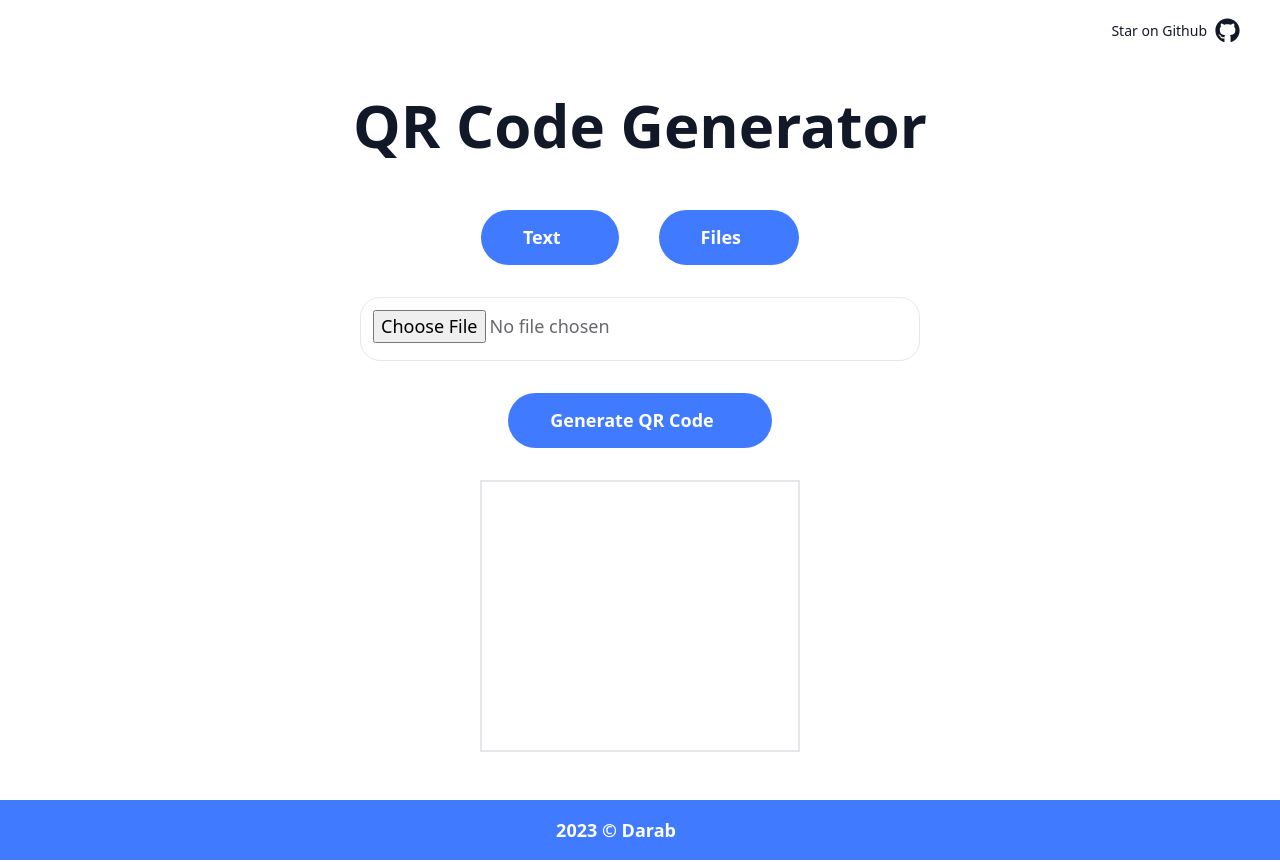
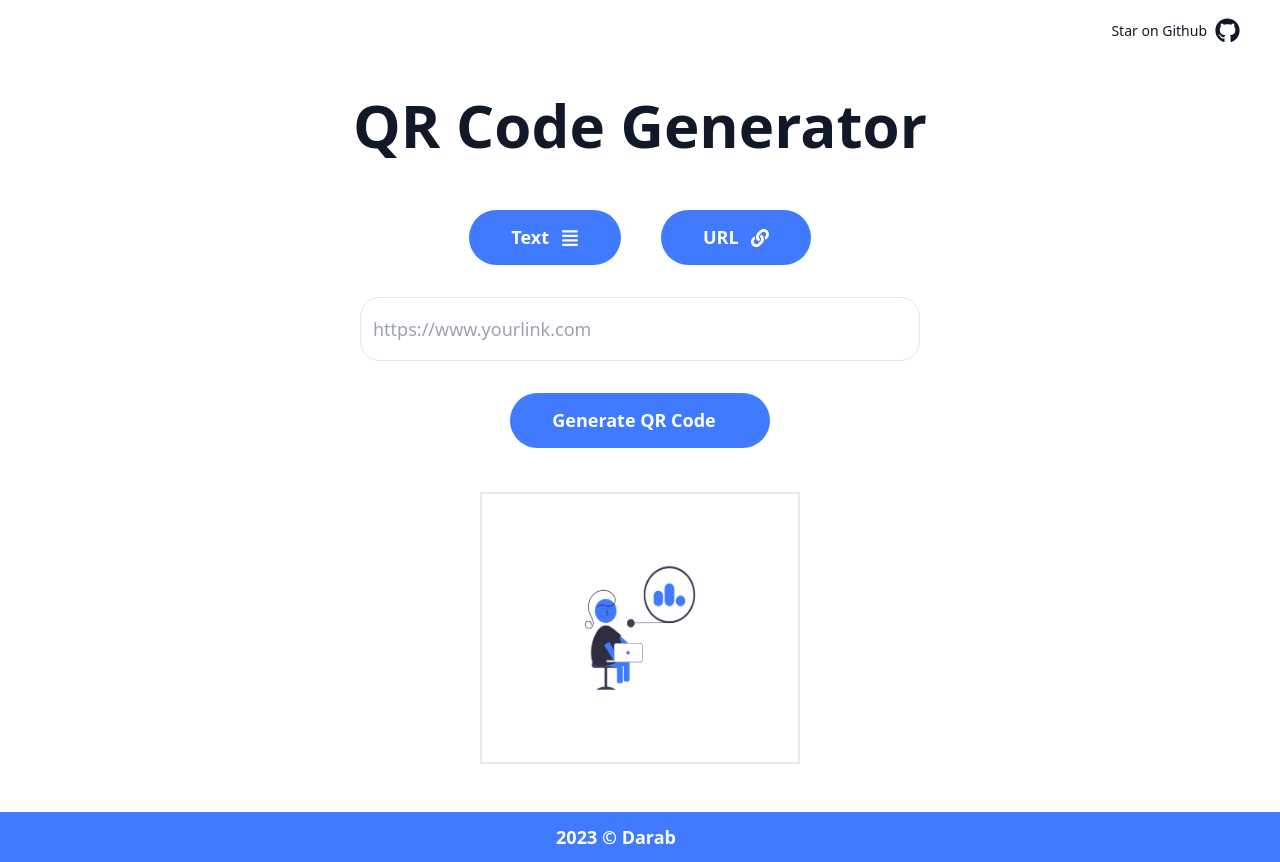
Before and after one commit to Darab-gif/qrcode, a React (Create React App) app: page /qr in a window 1280 px wide. Built offline with nearby package versions, Linux system fonts and the light colour scheme.

Commit message:
added url input form

```diff
--- a/src/components/Footer.jsx
+++ b/src/components/Footer.jsx
@@ -4,9 +4,18 @@ const Footer = () => {
   const date = new Date();
   const year = date.getFullYear();
   return (
-    <div className="flex lg:h-[60px] h-[30px] w-full justify-center items-center bg-primary   font-600 text-white text-normal">
+    <div className="flex lg:h-[50px] h-[30px] w-full justify-center items-center bg-primary   font-600 text-white text-normal">
       <div className="mr-[3rem]">
-        <span>{year}</span> <span>&copy; Darab</span>
+        <span>{year}</span>{" "}
+        <span>
+          &copy;{" "}
+          <a
+            href="https://www.linkedin.com/in/ahmid-raji-266592203"
+            className="font-700 cursor-pointer"
+          >
+            Darab
+          </a>
+        </span>
       </div>
     </div>
   );
--- a/src/components/QrCode.jsx
+++ b/src/components/QrCode.jsx
@@ -1,16 +1,16 @@
 import React, { useState } from "react";
-import { FaCloudDownloadAlt } from "react-icons/fa";
+import { FaCloudDownloadAlt, FaLink, FaAlignJustify } from "react-icons/fa";
 import Header from "./Header";
 import Button from "../reusables/Button";
 import empty from "../assets/empty.png";
 import Footer from "./Footer";
-import axios from "axios";
 import QRCode from "qrcode.react";
 
 const QrCode = () => {
   const [text, setText] = useState("");
-  const [file, setFile] = useState(null);
-  const [fileShortUrl, setFileShortUrl] = useState("");
+  const [url, setUrl] = useState("");
+  const [shortUrl, setShortUrl] = useState("");
+  const [display, setDisplay] = useState(false);
   const [qr, setQr] = useState(false);
 
   const handleTextChange = (ev) => {
@@ -18,97 +18,26 @@ const QrCode = () => {
   };
 
   //created file reader to handle the file input
-  const handleFileChange = (event) => {
-    const file = event.target.files[0];
-    console.log({file})
-    setFile(file);
+  const handleUrlChange = (event) => {
+    const url = event.target.value;
+    setUrl(url);
   };
 
+  //handle to the text submit button
+  const handleTextSubmit = (event) => {
+    event.preventDefault();
+    setText(text);
+
+    setDisplay(true);
+  };
+  const handleUrlSubmit = (event) => {
+    event.preventDefault();
+    setShortUrl(url);
+    setDisplay(true);
+  };
   const handleSwitch = (ev) => {
     setQr(!ev);
   };
-
-  const handleTextSubmit = async (event) => {
-    event.preventDefault();
-
-    /*if (text) {
-      try {
-        const response = await axios.post(
-          "https://tinyurl.com/api-create.php",
-          {
-            url: text,
-            domain: "tiny.one",
-            alias: "",
-            format: "json",
-            // Replace API_KEY with your TinyURL API key
-            api_key:
-              "nkSAyAXoCCNOsCaRM1JjxvAChHOfviDKZaDcWWAKxhGwc5eW1ypue9TH2N9w",
-          }
-        );
-        setText(response.data.short_url);
-      } catch (error) {
-        console.error(error);
-      }
-    }*/
-  };
-
-  const handleFileSubmit = async (event) => {
-    event.preventDefault();
-
-    if (file) {
-      try {
-        const fileReader = new FileReader();
-        fileReader.readAsDataURL(file);
-        fileReader.onload = async (event) => {
-          const body = {
-            url: event.target.result.slice(0, 10),
-            domain: `tiny.one`,
-          };
-          const apiKey = `nkSAyAXoCCNOsCaRM1JjxvAChHOfviDKZaDcWWAKxhGwc5eW1ypue9TH2N9w`;
-          await fetch(`https://api.tinyurl.com/create`, {
-            method: "post",
-            headers: {
-              authorization: ` Bearer ${apiKey}`,
-              "content-type": "application/json",
-            },
-            body: JSON.stringify(body),
-          })
-            .then((response) => {
-              if (response.status !== 200) {
-                console.log(
-                  `There was a problem with the fetch operation. Status Code: ${response.status}`
-                );
-                return response.json();
-              }
-            })
-            .then((data) => {
-              console.log(data.data.tiny_url);
-              setFileShortUrl(data.data.tiny_url);
-            });
-        };
-        fileReader.readAsDataURL(file);
-      } catch (error) {
-        console.error(error);
-      }
-    }
-  };
-
-  /*const handleFileSubmit = async (event) => {
-    event.preventDefault();
-
-    if (file) {
-      try {
-        const fileReader = new FileReader();
-        fileReader.readAsDataURL(file);
-        fileReader.onload = (event) => {
-          console.log(event.target.result);
-        };
-        fileReader.readAsText(file);
-      } catch (error) {
-        console.error(error);
-      }
-    }
-  };*/
 
   //download function
   const handleDownload = () => {
@@ -123,17 +52,7 @@ const QrCode = () => {
     downloadLink.click();
     document.body.removeChild(downloadLink);
   };
-  /*
-  //shareButton functionality
 
-  const handleShare = () => {
-    const file = document.getElementById("myqr");
-
-    if (navigator.share) {
-      console.log(file.nodeValue);
-      navigator.share({ file });
-    }
-  };*/
   return (
     <>
       <Header />
@@ -143,15 +62,23 @@ const QrCode = () => {
             QR Code Generator
           </h1>
           <div className="flex lg:gap-10 gap-4 items-center justify-center mb-[2rem]">
-            <Button title="Text" onClick={() => handleSwitch(false)} />
-            <Button title="Files" onClick={() => handleSwitch(true)} />
+            <Button
+              title="Text"
+              onClick={() => handleSwitch(false)}
+              sign={<FaAlignJustify />}
+            />
+            <Button
+              title="URL"
+              onClick={() => handleSwitch(true)}
+              sign={<FaLink />}
+            />
           </div>
 
           {qr ? (
             <div className="flex flex-col items-center justify-center">
               <form
+                className="flex flex-col items-center justify-center"
                 onSubmit={handleTextSubmit}
-                className="flex flex-col items-center justify-center"
               >
                 <input
                   type="text"
@@ -163,8 +90,9 @@ const QrCode = () => {
                 />
                 <Button title="Generate QR Code" type="submit" />
               </form>
+
               <div className="h-[17rem] w-[20rem] border-2 mt-8 border-grey flex justify-center gap-4 items-center mb-12">
-                {text && text.length > 0 ? (
+                {display ? (
                   <div className="flex flex-col gap-5 items-center justify-center">
                     <QRCode
                       value={text}
@@ -189,31 +117,39 @@ const QrCode = () => {
           ) : (
             <div className="flex flex-col items-center justify-center">
               <form
-                onSubmit={handleFileSubmit}
                 className="flex flex-col items-center justify-center"
+                onSubmit={handleUrlSubmit}
               >
                 <input
-                  type="file"
+                  type="url"
                   id="fileInput"
-                  accept=".png, .jpg, .jpeg, .gif, .pdf, .docx, .doc"
-                  onChange={handleFileChange}
+                  placeholder="https://www.yourlink.com"
+                  value={url}
+                  onChange={handleUrlChange}
                   className=" lg:w-[35rem] w-[20rem] lg:h-[4rem] h=[1rem] p-3 rounded-[20px] mb-[2rem] text-gray text-normal border-grey input"
                 />
                 <Button title="Generate QR Code" type="submit" />
-                {fileShortUrl && (
-                  <p>
-                    Short URL:{" "}
-                    <a href={fileShortUrl} target="_blank" rel="noreferrer">
-                      {fileShortUrl}
-                    </a>
-                  </p>
-                )}
+                <div className="mt-3 w-[15rem]  truncate">
+                  {shortUrl && (
+                    <p>
+                      <span className="text-[20px] font-700">URL:</span>
+                      <a
+                        href={shortUrl}
+                        target="_blank"
+                        rel="noreferrer"
+                        className="underline text-primary  text-normal font-500 ml-3"
+                      >
+                        {shortUrl}
+                      </a>
+                    </p>
+                  )}
+                </div>
               </form>
               <div className="h-[17rem] w-[20rem] border-2 mt-8 border-grey flex justify-center gap-4 items-center mb-12">
-                {file && (
+                {display ? (
                   <div className="flex flex-col gap-5 items-center justify-center">
                     <QRCode
-                      value={fileShortUrl || ""}
+                      value={shortUrl || ""}
                       id="myqr"
                       color="#407BFF"
                       bgColor="#ffffff"
@@ -223,6 +159,10 @@ const QrCode = () => {
                       onClick={handleDownload}
                       sign={<FaCloudDownloadAlt />}
                     />
+                  </div>
+                ) : (
+                  <div>
+                    <img src={empty} alt="" className="h-[10rem] w-[10rem]" />
                   </div>
                 )}
               </div>
--- a/src/reusables/Button.jsx
+++ b/src/reusables/Button.jsx
@@ -5,7 +5,7 @@ const Button = ({ title, sign, type, onClick }) => {
     <button
       onClick={onClick}
       type={type}
-      className="flex flex-row items-center font-700 lg:text-normal text-small text-white gap-4 bg-primary lg:px-[42px] px-[12px] lg:py-[14px] py-[6px] rounded-[35px]"
+      className="flex flex-row items-center font-700 lg:text-normal text-small text-white gap-3 bg-primary lg:px-[42px] px-[12px] lg:py-[14px] py-[6px] rounded-[35px]"
     >
       {title}
       <span>{sign}</span>
--- a/src/reusables/Intro/data/index.jsx
+++ b/src/reusables/Intro/data/index.jsx
@@ -4,7 +4,7 @@ import download from "../../../assets/download.png";
 export const data = [
   {
     head: "Create the content of your QR code",
-    info: "Select either text or file button to create the contents for your QR code",
+    info: "Select either text or url button to create the contents for your QR code",
     id: 1,
     icon: create,
   },
```
